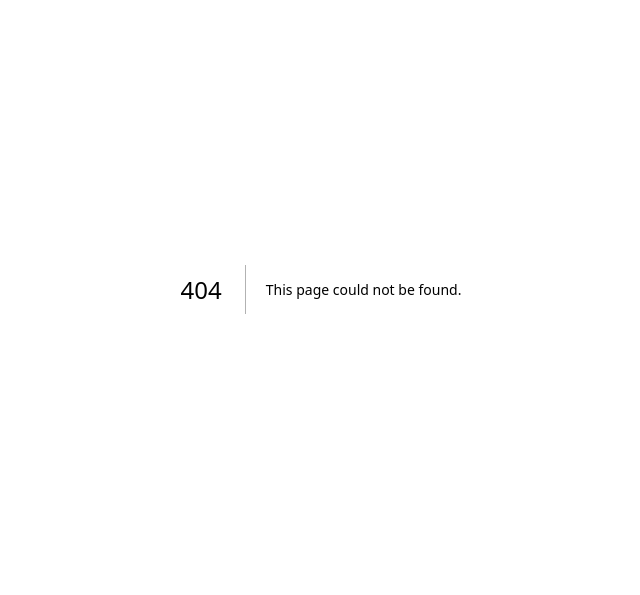
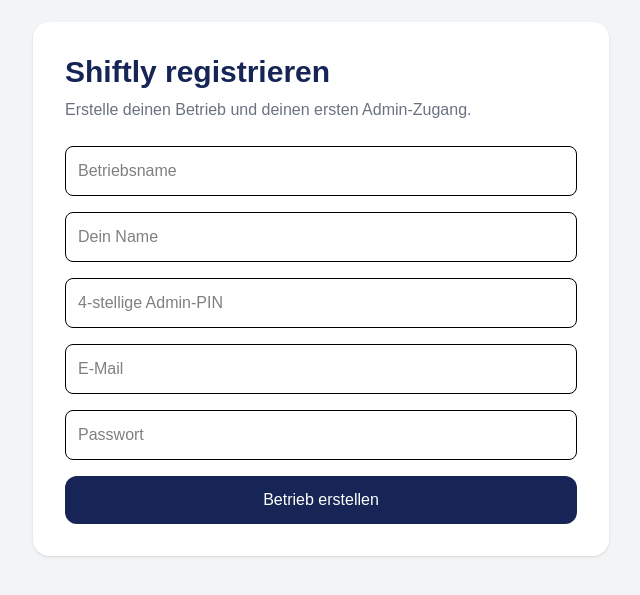
Before and after one commit to NesarTheFridgeMaker/Shiftly, a Next.js app: page /register in a window 1280 px wide. Before the commit this address had no page. Shown: the part 111-706 px from the top of the page, without its empty margins (319-959 px from the left). Built offline with nearby package versions, Linux system fonts and the light colour scheme; no server answers.

Commit message:
Add employee invite codes

```diff
--- a/app/admin/employees/page.tsx
+++ b/app/admin/employees/page.tsx
@@ -28,10 +28,18 @@
   created_at: string;
 };
 
+type EmployeeInvite = {
+  id: string;
+  employee_id: string;
+  invite_code: string;
+  used_at: string | null;
+};
+
 type EmployeeWithTargetHours = Employee & {
   weekly_target_hours: number;
   monthly_target_hours: number;
   notes: EmployeeNote[];
+  invite: EmployeeInvite | null;
 };
 
 function formatAccountStatus(status: string) {
@@ -54,6 +62,11 @@
     hour: "2-digit",
     minute: "2-digit",
   });
+}
+
+function generateInviteCode() {
+  const randomPart = Math.random().toString(36).substring(2, 8).toUpperCase();
+  return `SHIFTLY-${randomPart}`;
 }
 
 export default function EmployeesPage() {
@@ -91,6 +104,7 @@
 
     let targetHours: EmployeeTargetHour[] = [];
     let notes: EmployeeNote[] = [];
+    let invites: EmployeeInvite[] = [];
 
     if (employeeIds.length > 0) {
       const { data: targetData, error: targetError } = await supabase
@@ -116,6 +130,18 @@
       } else {
         notes = (notesData || []) as EmployeeNote[];
       }
+
+      const { data: inviteData, error: inviteError } = await supabase
+        .from("employee_invites")
+        .select("id, employee_id, invite_code, used_at")
+        .eq("business_id", businessId)
+        .in("employee_id", employeeIds);
+
+      if (inviteError) {
+        console.error(inviteError);
+      } else {
+        invites = (inviteData || []) as EmployeeInvite[];
+      }
     }
 
     const employeesWithData = (employeeData || []).map((employee) => {
@@ -127,11 +153,16 @@
         (note) => note.employee_id === employee.id
       );
 
+      const invite =
+        invites.find((inviteItem) => inviteItem.employee_id === employee.id) ||
+        null;
+
       return {
         ...employee,
         weekly_target_hours: target?.weekly_hours ?? 40,
         monthly_target_hours: target?.monthly_hours ?? 173,
         notes: employeeNotes,
+        invite,
       };
     });
 
@@ -172,7 +203,8 @@
         return;
       }
 
-      const { data: existingEmployeeWithPin, error: pinCheckError } = await supabase
+      const { data: existingEmployeeWithPin, error: pinCheckError } =
+        await supabase
           .from("employees")
           .select("id")
           .eq("business_id", businessId)
@@ -210,9 +242,7 @@
         console.error(employeeError);
 
         if (
-    employeeError?.message?.includes(
-      "unique_employee_pin_per_business"
-    )
+          employeeError?.message?.includes("unique_employee_pin_per_business")
         ) {
           alert("Diese PIN ist bereits vergeben.");
           return;
@@ -235,6 +265,22 @@
       if (targetHoursError) {
         console.error(targetHoursError);
         alert(JSON.stringify(targetHoursError, null, 2));
+        return;
+      }
+
+      const { error: inviteError } = await supabase
+        .from("employee_invites")
+        .insert([
+          {
+            business_id: businessId,
+            employee_id: insertedEmployee.id,
+            invite_code: generateInviteCode(),
+          },
+        ]);
+
+      if (inviteError) {
+        console.error(inviteError);
+        alert(JSON.stringify(inviteError, null, 2));
         return;
       }
 
@@ -422,6 +468,38 @@
     }
 
     await loadEmployees();
+  }
+
+  function renderInvite(employee: EmployeeWithTargetHours) {
+    return (
+      <div className="mt-4 bg-blue-50 rounded-xl p-4 border border-blue-100">
+        <h4 className="font-bold text-blue-950 mb-2">
+          Mitarbeiter-Zugang
+        </h4>
+
+        {employee.invite ? (
+          <>
+            <p className="text-sm text-gray-600 mb-2">
+              Einladungscode für das Mitarbeiter-Dashboard:
+            </p>
+
+            <div className="bg-white rounded-lg p-3 border text-black font-bold tracking-wide">
+              {employee.invite.invite_code}
+            </div>
+
+            <p className="text-xs text-gray-500 mt-2">
+              {employee.invite.used_at
+                ? "Dieser Code wurde bereits verwendet."
+                : "Diesen Code gibt der Mitarbeiter später bei der Registrierung ein."}
+            </p>
+          </>
+        ) : (
+          <p className="text-gray-500 text-sm">
+            Für diesen Mitarbeiter wurde noch kein Einladungscode erstellt.
+          </p>
+        )}
+      </div>
+    );
   }
 
   function renderNotes(employee: EmployeeWithTargetHours) {
@@ -653,6 +731,7 @@
                 </button>
               </div>
 
+              {renderInvite(employee)}
               {renderNotes(employee)}
             </div>
           ))}
@@ -730,6 +809,7 @@
                 <div>Aktionen</div>
               </div>
 
+              {renderInvite(employee)}
               {renderNotes(employee)}
             </div>
           ))}
--- /dev/null
+++ b/app/register/page.tsx
@@ -0,0 +1,130 @@
+"use client";
+
+import { useState } from "react";
+import { supabase } from "@/lib/supabaseClient";
+
+export default function RegisterPage() {
+  const [businessName, setBusinessName] = useState("");
+  const [adminName, setAdminName] = useState("");
+  const [adminPin, setAdminPin] = useState("");
+  const [email, setEmail] = useState("");
+  const [password, setPassword] = useState("");
+
+  const [isLoading, setIsLoading] = useState(false);
+
+  async function handleRegister() {
+    if (!businessName || !adminName || !adminPin || !email || !password) {
+      alert("Bitte alle Felder ausfüllen.");
+      return;
+    }
+
+    if (adminPin.length !== 4) {
+      alert("Die PIN muss genau 4 Zahlen haben.");
+      return;
+    }
+
+    setIsLoading(true);
+
+    await supabase.auth.signOut();
+
+    const { error: signUpError } = await supabase.auth.signUp({
+      email,
+      password,
+    });
+
+    if (signUpError) {
+      console.error(signUpError);
+      alert(signUpError.message);
+      setIsLoading(false);
+      return;
+    }
+
+    const { error: rpcError } = await supabase.rpc(
+      "create_business_with_admin",
+      {
+        p_business_name: businessName.trim(),
+        p_admin_name: adminName.trim(),
+        p_admin_pin: adminPin.trim(),
+      }
+    );
+
+    if (rpcError) {
+      console.error(rpcError);
+      alert(JSON.stringify(rpcError, null, 2));
+      setIsLoading(false);
+      return;
+    }
+
+    window.location.href = "/admin";
+  }
+
+  return (
+    <main className="min-h-screen bg-gray-100 flex items-center justify-center p-4">
+      <div className="bg-white rounded-2xl shadow p-6 md:p-8 w-full max-w-xl">
+        <h1 className="text-3xl font-bold text-blue-950 mb-2">
+          Shiftly registrieren
+        </h1>
+
+        <p className="text-gray-500 mb-6">
+          Erstelle deinen Betrieb und deinen ersten Admin-Zugang.
+        </p>
+
+        <div className="flex flex-col gap-4">
+          <input
+            type="text"
+            placeholder="Betriebsname"
+            value={businessName}
+            onChange={(event) => setBusinessName(event.target.value)}
+            className="border p-3 rounded-lg bg-white text-black"
+          />
+
+          <input
+            type="text"
+            placeholder="Dein Name"
+            value={adminName}
+            onChange={(event) => setAdminName(event.target.value)}
+            className="border p-3 rounded-lg bg-white text-black"
+          />
+
+          <input
+            type="text"
+            inputMode="numeric"
+            maxLength={4}
+            placeholder="4-stellige Admin-PIN"
+            value={adminPin}
+            onChange={(event) => {
+              const onlyNumbers = event.target.value.replace(/\D/g, "");
+              setAdminPin(onlyNumbers.slice(0, 4));
+            }}
+            className="border p-3 rounded-lg bg-white text-black"
+          />
+
+          <input
+            type="email"
+            placeholder="E-Mail"
+            value={email}
+            onChange={(event) => setEmail(event.target.value)}
+            className="border p-3 rounded-lg bg-white text-black"
+          />
+
+          <input
+            type="password"
+            placeholder="Passwort"
+            value={password}
+            onChange={(event) => setPassword(event.target.value)}
+            className="border p-3 rounded-lg bg-white text-black"
+          />
+
+          <button
+            type="button"
+            onClick={handleRegister}
+            disabled={isLoading}
+            className="bg-blue-950 text-white px-5 py-3 rounded-xl hover:bg-blue-900 transition disabled:bg-gray-400"
+          >
+            {isLoading ? "Registrierung läuft..." : "Betrieb erstellen"}
+          </button>
+        </div>
+      </div>
+    </main>
+  );
+}
```
Lines whose indentation alone changed are shown as unchanged.
